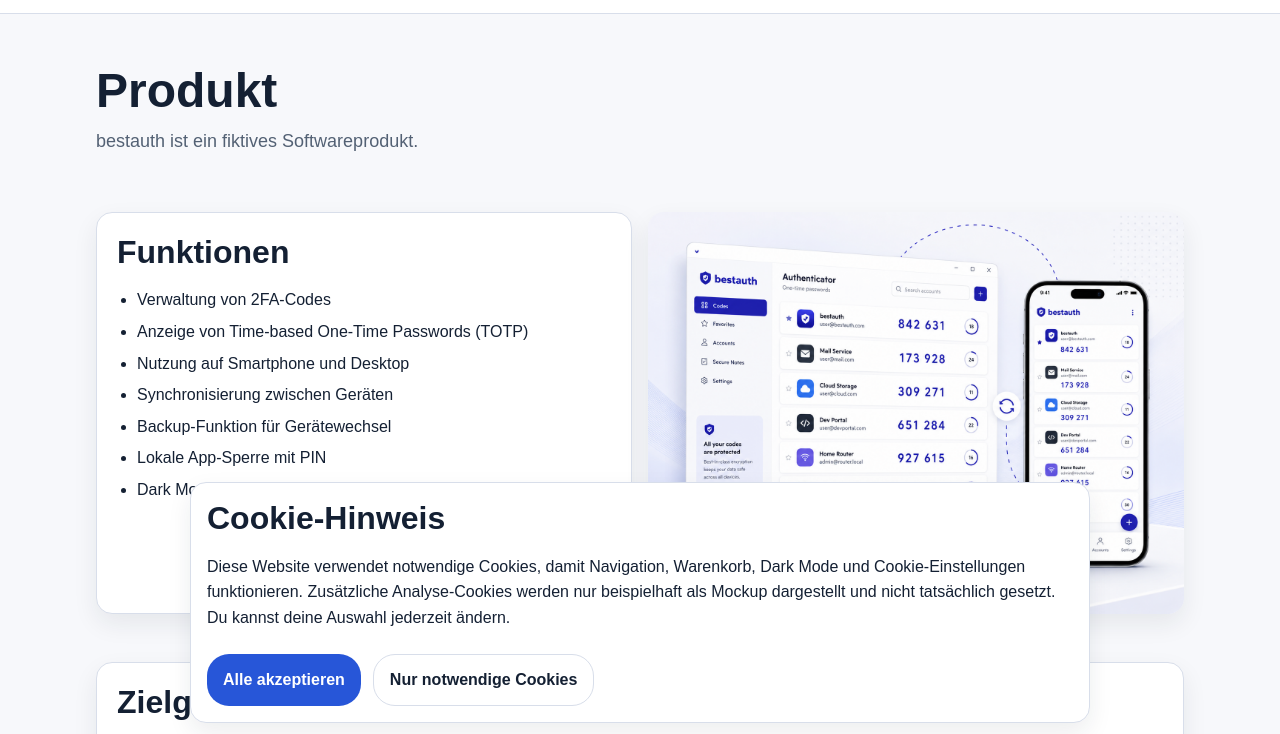
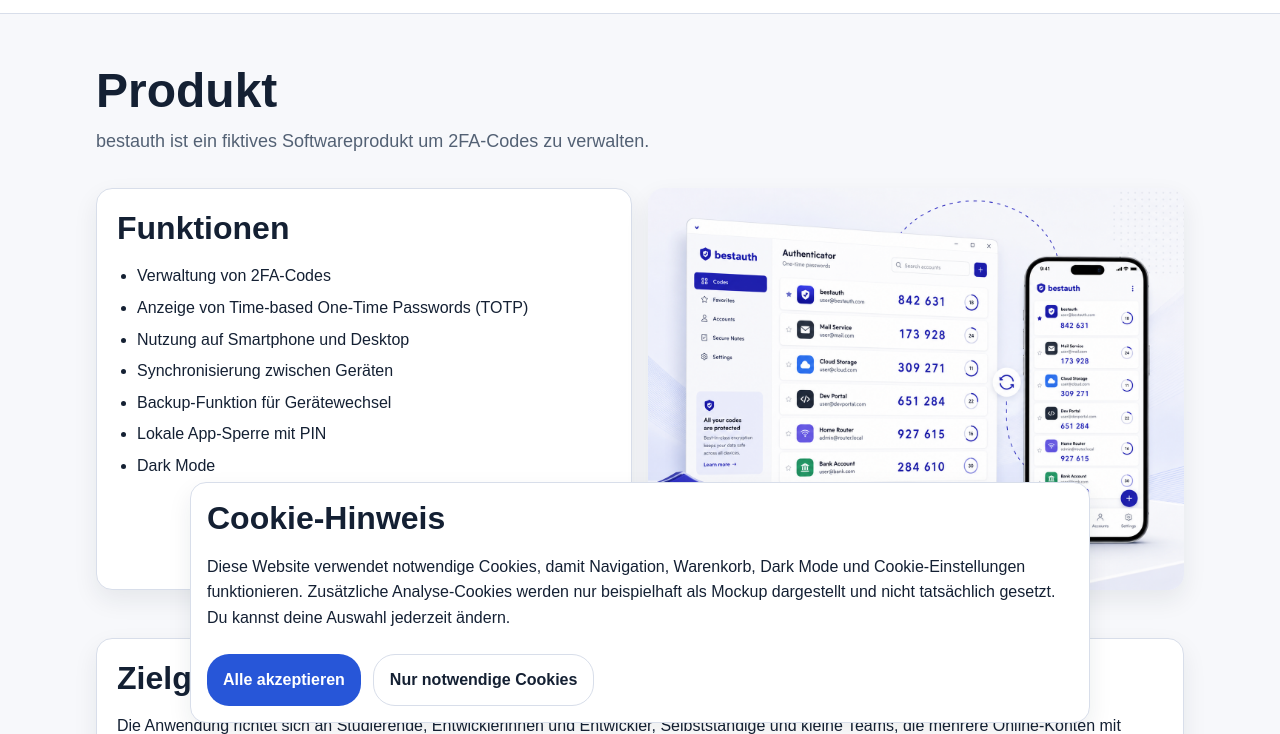
Before and after one commit to dvmhi/DIR, a plain HTML site: page product.html in a window 1280 px wide. Shown: the part 61-795 px from the top of the page. Drawn offline with Linux system fonts and the light colour scheme.

Commit message:
final changes

```diff
--- a/css/style.css
+++ b/css/style.css
@@ -160,6 +160,10 @@
 
 .page-header {
   padding: 48px 0 16px;
+}
+
+.page-header + .section {
+  padding-top: 16px;
 }
 
 .page-header h1 {
--- a/product.html
+++ b/product.html
@@ -29,7 +29,7 @@
   <section class="page-header">
     <div class="container">
       <h1>Produkt</h1>
-      <p class="lead">bestauth ist ein fiktives Softwareprodukt.</p>
+      <p class="lead">bestauth ist ein fiktives Softwareprodukt um 2FA-Codes zu verwalten.</p>
     </div>
   </section>
 
```
